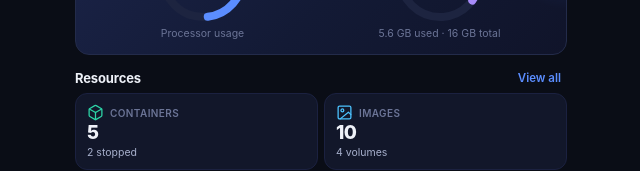
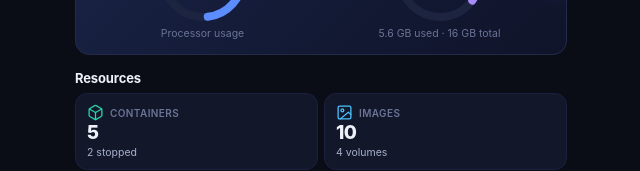
Before and after one commit to ksmarty/portainer-mobile-ui, a React (Vite) app: page / in a window 1280 px wide. Shown: the part 161-332 px from the top of the page, without its empty margins (319-959 px from the left). Built offline with nearby package versions, Linux system fonts and the light colour scheme; the HTML template or start-up script is replaced by a standard one.

Commit message:
Remove the “view all” for resources

```diff
--- a/src/screens/Home.tsx
+++ b/src/screens/Home.tsx
@@ -60,9 +60,7 @@ export function HomeScreen() {
         </div>
       </div>
 
-      <SectionTitle link="View all" onLink={() => navigate({ name: 'containers', title: 'Containers' })}>
-        Resources
-      </SectionTitle>
+      <SectionTitle>Resources</SectionTitle>
 
       <div className="stat-grid">
         <Stat
```
Also changed, not shown: 1 other file (tests, documents, lock files or other folders).
